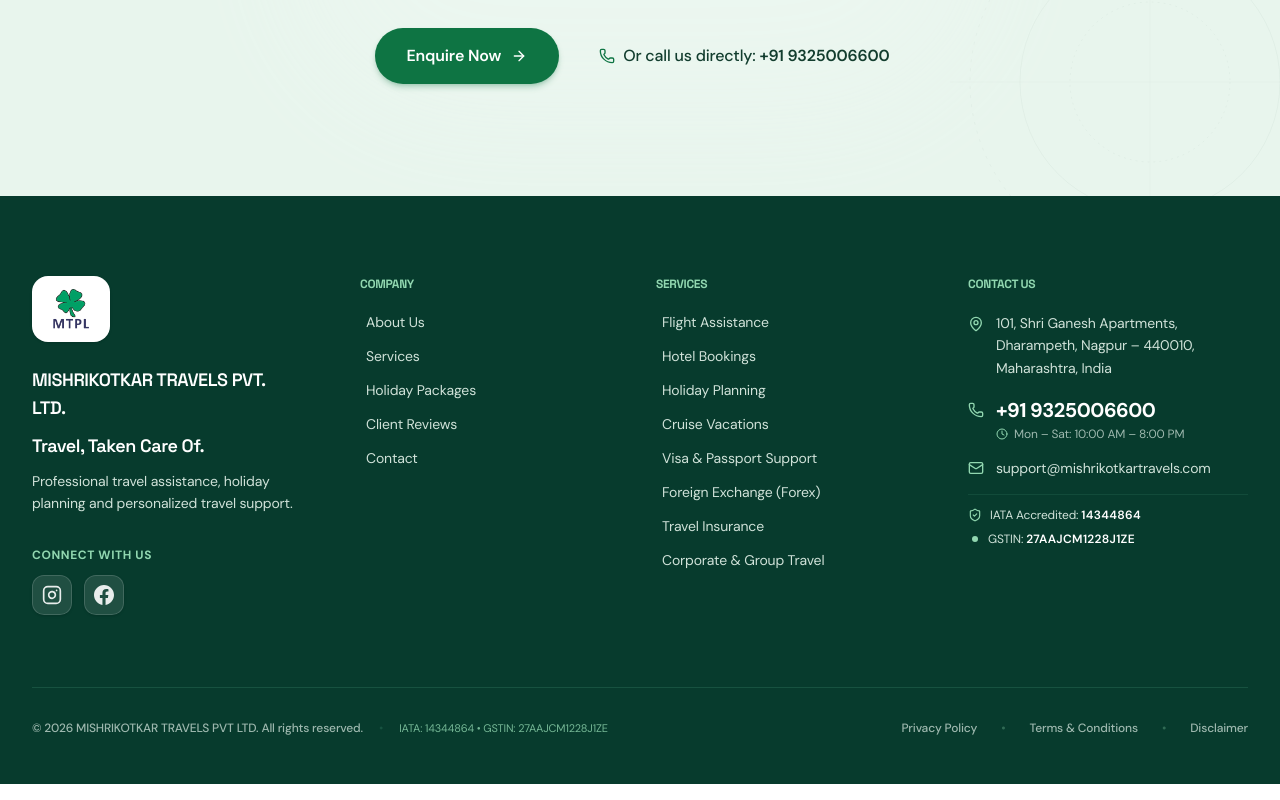
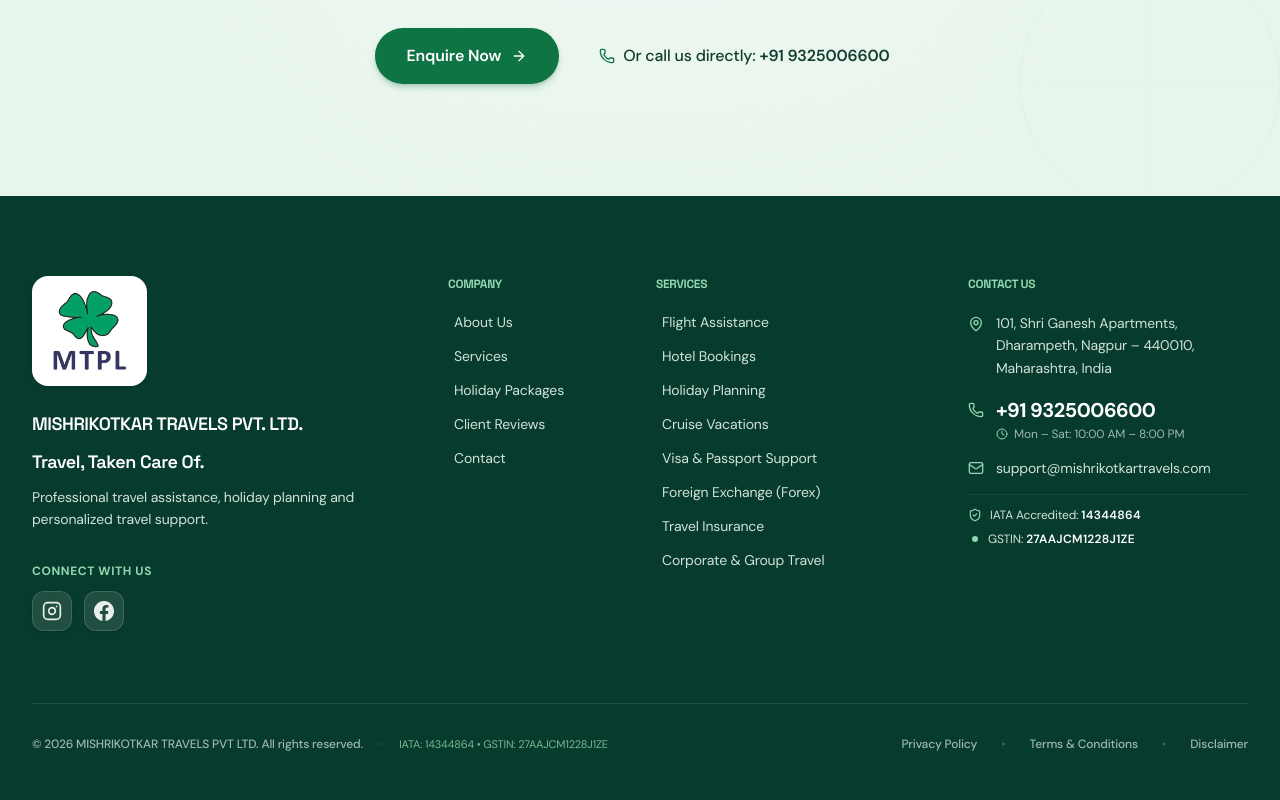
Before and after one commit to Navkar-Logic/mtpl-travel-platform, a Next.js app: page / in a window 1280 px wide. Shown: the part 6246-7046 px from the top of the page. Built offline with nearby package versions, Linux system fonts and the light colour scheme; no server answers.

Commit message:
feat: updated footer logo

```diff
--- a/src/components/layout/footer.tsx
+++ b/src/components/layout/footer.tsx
@@ -59,27 +59,27 @@
       </h2>
 
       <Container className="pt-16 pb-10 md:pt-20 md:pb-12 relative z-10">
-        <div className="grid grid-cols-1 md:grid-cols-2 lg:grid-cols-4 gap-10 lg:gap-8">
+        <div className="grid grid-cols-1 md:grid-cols-2 lg:grid-cols-12 gap-10 lg:gap-8">
 
           {/* Column 1: Brand & Accreditations */}
-          <div className="space-y-6 lg:pr-4">
-            <div className="inline-flex items-center bg-white px-5 py-3 rounded-2xl shadow-sm border border-white/20 w-fit">
+          <div className="space-y-6 lg:col-span-4">
+            <div className="inline-flex items-center bg-white px-5 py-3.5 rounded-2xl shadow-sm border border-white/20 w-fit">
               <Image
                 src="/assets/mtpl-desktop-logo.png"
                 alt="Mishrikotkar Travels Logo"
-                width={150}
-                height={180}
-                className="h-8 md:h-10 w-auto object-contain"
+                width={200}
+                height={220}
+                className="h-14 sm:h-16 md:h-18 lg:h-20 w-auto object-contain"
                 unoptimized
               />
             </div>
             <div className="space-y-2.5">
-              <h4 className="text-lg md:text-lg font-semibold tracking-wide text-white">
+              <h3 className="text-base sm:text-lg font-semibold tracking-wide text-white whitespace-nowrap">
                 MISHRIKOTKAR TRAVELS PVT. LTD.
+              </h3>
+              <h4 className="text-base sm:text-lg font-semibold tracking-wide text-white">
+                Travel, Taken Care Of.
               </h4>
-              <h3 className="text-lg md:text-lg font-semibold tracking-wide text-white">
-                Travel, Taken Care Of.
-              </h3>
               <p className="text-sm leading-relaxed text-[#D0E2D9]">
                 Professional travel assistance, holiday planning and personalized travel support.
               </p>
@@ -114,7 +114,7 @@
           </div>
 
           {/* Column 2: Company */}
-          <div className="lg:pl-4">
+          <div className="lg:col-span-2">
             <h3 className="text-xs font-bold uppercase tracking-wider text-[#91D7B0] mb-5">
               Company
             </h3>
@@ -134,7 +134,7 @@
           </div>
 
           {/* Column 3: Services */}
-          <div>
+          <div className="lg:col-span-2 xl:col-span-3">
             <h3 className="text-xs font-bold uppercase tracking-wider text-[#91D7B0] mb-5">
               Services
             </h3>
@@ -154,7 +154,7 @@
           </div>
 
           {/* Column 4: Contact Us */}
-          <div>
+          <div className="lg:col-span-4 xl:col-span-3">
             <h3 className="text-xs font-bold uppercase tracking-wider text-[#91D7B0] mb-5">
               Contact Us
             </h3>
```
